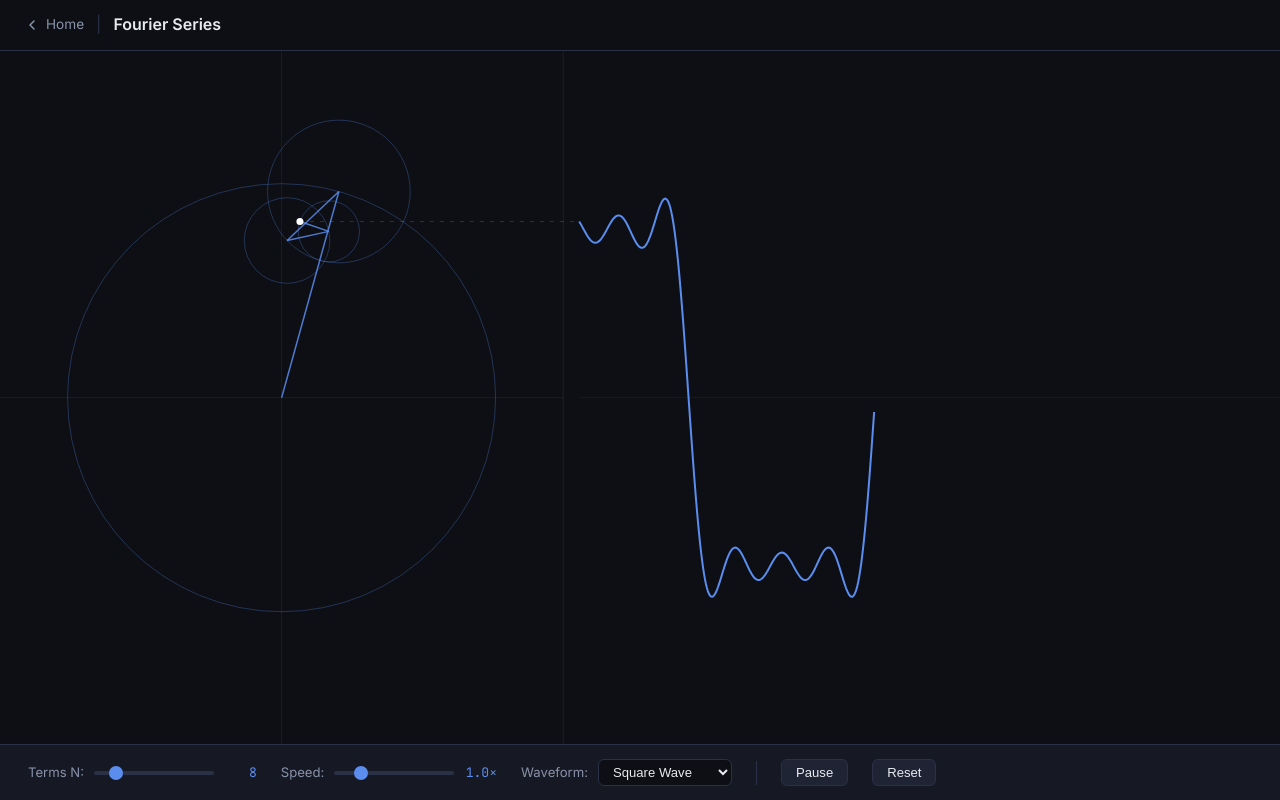
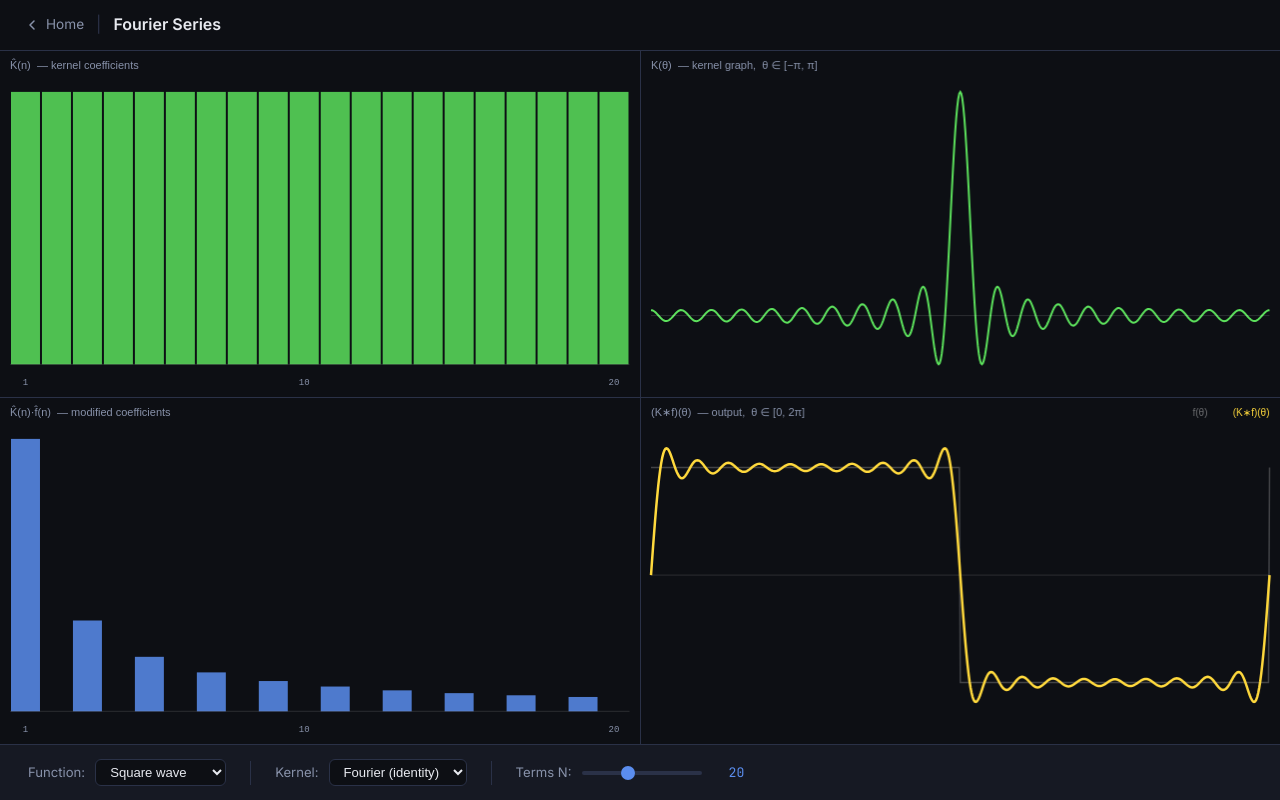
Before and after one commit to kmhs-ph/math-viz, a website built with Vite: page concepts/fourier/index.html in a window 1280 px wide. Built offline with nearby package versions, Linux system fonts and the light colour scheme.

Commit message:
Fix: 3d polytope coloring rollback Feat: Fourier

```diff
--- a/concepts/fourier/index.html
+++ b/concepts/fourier/index.html
@@ -23,8 +23,11 @@
       <h1>Fourier Series</h1>
     </nav>
 
-    <div class="concept-canvas-area">
-      <canvas id="canvas"></canvas>
+    <div class="fourier-grid">
+      <div class="fourier-panel"><canvas id="canvas-tl"></canvas></div>
+      <div class="fourier-panel"><canvas id="canvas-tr"></canvas></div>
+      <div class="fourier-panel"><canvas id="canvas-bl"></canvas></div>
+      <div class="fourier-panel"><canvas id="canvas-br"></canvas></div>
     </div>
 
     <div class="concept-controls" id="controls"></div>
--- a/concepts/fourier/main.js
+++ b/concepts/fourier/main.js
@@ -1,233 +1,303 @@
-import { resizeCanvas } from '../../shared/canvas-utils.js'
-import { createSlider, createSelect, createButton, addDivider } from '../../shared/controls.js'
+import { createSlider, createSelect, addDivider } from '../../shared/controls.js'
 
-// ── 푸리에 계수 정의 ────────────────────────────────────────────────────────
-const WAVEFORMS = {
+// ── Waveforms ─────────────────────────────────────────────────────────────────
+const WF = {
   square: {
-    label: 'Square Wave',
-    // 홀수 배음만: aₙ = 4/(nπ)
-    coeff: n => (n % 2 !== 0) ? 4 / (n * Math.PI) : 0,
+    label: 'Square wave',
+    b: n => n % 2 ? 4 / (n * Math.PI) : 0,
+    exact: θ => {
+      const t = ((θ % (2*Math.PI)) + 2*Math.PI) % (2*Math.PI)
+      return t < Math.PI ? 1 : -1
+    },
   },
   sawtooth: {
-    label: 'Sawtooth Wave',
-    coeff: n => (2 * Math.pow(-1, n + 1)) / (n * Math.PI),
+    label: 'Sawtooth wave',
+    b: n => 2 * Math.pow(-1, n+1) / (n * Math.PI),
+    exact: θ => {
+      const t = ((θ % (2*Math.PI)) + 2*Math.PI) % (2*Math.PI)
+      return t < Math.PI ? t / Math.PI : (t - 2*Math.PI) / Math.PI
+    },
   },
   triangle: {
-    label: 'Triangle Wave',
-    coeff: n => {
-      if (n % 2 === 0) return 0
-      return (Math.pow(-1, (n - 1) / 2) * 8) / (n * n * Math.PI * Math.PI)
+    label: 'Triangle wave',
+    b: n => n % 2 ? 8 * Math.pow(-1, (n-1)/2) / (n*n*Math.PI*Math.PI) : 0,
+    exact: θ => {
+      const t = ((θ % (2*Math.PI)) + 2*Math.PI) % (2*Math.PI)
+      if (t < Math.PI/2)    return 2*t/Math.PI
+      if (t < 3*Math.PI/2)  return 2 - 2*t/Math.PI
+      return 2*t/Math.PI - 4
     },
   },
 }
 
-// ── 상태 ──────────────────────────────────────────────────────────────────
-const state = {
-  N: 8,
-  speed: 1.0,
-  waveform: 'square',
-  paused: false,
-  time: 0,
-  trail: [],
-  maxTrailLen: 700,
+// ── Kernels ───────────────────────────────────────────────────────────────────
+const KN = {
+  identity: {
+    label: 'Fourier (identity)',
+    coeff: (_n, _p, _N) => 1,
+    graph: (θ, _p, N) => {
+      const d = Math.sin(θ / 2)
+      return Math.abs(d) < 1e-9 ? 2*N + 1 : Math.sin((N + 0.5) * θ) / d
+    },
+    param: null,
+  },
+  heat: {
+    label: 'Heat kernel',
+    coeff: (n, t) => Math.exp(-n * n * t),
+    graph: (θ, t, N) => {
+      let s = 1
+      for (let n = 1; n <= N; n++) s += 2 * Math.exp(-n*n*t) * Math.cos(n * θ)
+      return s
+    },
+    param: { label: 't', min: 0.01, max: 2, step: 0.01, def: 0.3 },
+  },
+  poisson: {
+    label: 'Poisson kernel',
+    coeff: (n, r) => Math.pow(r, n),
+    graph: (θ, r) => (1 - r*r) / (1 - 2*r*Math.cos(θ) + r*r),
+    param: { label: 'r', min: 0.05, max: 0.98, step: 0.01, def: 0.7 },
+  },
+  fejer: {
+    label: 'Fejér kernel',
+    coeff: (n, _p, N) => n < N ? 1 - n/N : 0,
+    graph: (θ, _p, N) => {
+      const d = Math.sin(θ / 2)
+      return Math.abs(d) < 1e-9 ? N : Math.sin(N * θ / 2) ** 2 / (N * d * d)
+    },
+    param: null,
+  },
 }
 
-// ── Canvas 설정 ───────────────────────────────────────────────────────────
-const canvas = document.getElementById('canvas')
-const ctx = canvas.getContext('2d')
-let W = 0, H = 0
+// ── State ─────────────────────────────────────────────────────────────────────
+const state = { wf: 'square', kn: 'identity', N: 20, param: 1 }
 
-function resize() {
-  resizeCanvas(canvas)
-  const r = canvas.parentElement.getBoundingClientRect()
-  W = r.width
-  H = r.height
-  state.trail = []
+// ── Canvas refs ───────────────────────────────────────────────────────────────
+const CVTL = document.getElementById('canvas-tl')
+const CVTR = document.getElementById('canvas-tr')
+const CVBL = document.getElementById('canvas-bl')
+const CVBR = document.getElementById('canvas-br')
+
+function prep(cv) {
+  const dpr = window.devicePixelRatio || 1
+  const r   = cv.parentElement.getBoundingClientRect()
+  const W = r.width, H = r.height
+  if (cv.width !== Math.round(W*dpr) || cv.height !== Math.round(H*dpr)) {
+    cv.width = Math.round(W*dpr); cv.height = Math.round(H*dpr)
+    const c = cv.getContext('2d')
+    c.resetTransform(); c.scale(dpr, dpr)
+  }
+  return [cv.getContext('2d'), W, H]
 }
 
-// ── 에피사이클 목록 계산 ────────────────────────────────────────────────────
-function getCircles() {
-  const wf = WAVEFORMS[state.waveform]
-  const circles = []
-  for (let n = 1; n <= state.N; n++) {
-    const a = wf.coeff(n)
-    if (a === 0) continue
-    circles.push({ n, r: Math.abs(a), sign: Math.sign(a) })
-  }
-  circles.sort((a, b) => b.r - a.r)
-  return circles
+// ── Drawing primitives ────────────────────────────────────────────────────────
+const PL=10, PR=10, PT=30, PB=22
+
+function panelTitle(ctx, text) {
+  ctx.save()
+  ctx.fillStyle = '#8892aa'
+  ctx.font = '11px Inter, sans-serif'
+  ctx.textBaseline = 'middle'
+  ctx.fillText(text, PL, PT / 2)
+  ctx.restore()
 }
 
-// ── 그리기 ────────────────────────────────────────────────────────────────
-function draw() {
+function hline(ctx, W, y) {
+  ctx.save()
+  ctx.strokeStyle = 'rgba(255,255,255,0.13)'
+  ctx.lineWidth = 1
+  ctx.beginPath(); ctx.moveTo(PL, y); ctx.lineTo(W-PR, y); ctx.stroke()
+  ctx.restore()
+}
+
+function drawBars(ctx, W, H, vals, posCol) {
+  const N   = vals.length
+  const cW  = W - PL - PR
+  const cH  = H - PT - PB
+  const step = cW / N
+  const barW = Math.max(1.5, step - 2)
+
+  const vMax = Math.max(1e-9, ...vals)
+  const vMin = Math.min(0, ...vals)
+  const span = Math.max(vMax - vMin, 1e-9)
+  const yMin = vMin - span * 0.04
+  const yMax = vMax + span * 0.04
+  const yOf  = v => PT + (1 - (v - yMin) / (yMax - yMin)) * cH
+  const y0   = yOf(0)
+
+  ctx.save()
+  for (let i = 0; i < N; i++) {
+    const v  = vals[i]
+    const bx = PL + (i + 0.5) * step - barW / 2
+    ctx.globalAlpha = 0.85
+    ctx.fillStyle   = v >= 0 ? posCol : '#e05c5c'
+    ctx.fillRect(bx, Math.min(yOf(v), y0), barW, Math.abs(yOf(v) - y0))
+  }
+  ctx.globalAlpha = 1
+  ctx.restore()
+
+  hline(ctx, W, y0)
+
+  // sparse n-axis tick labels
+  ctx.save()
+  ctx.fillStyle   = '#8892aa'
+  ctx.font        = '9px "JetBrains Mono", monospace'
+  ctx.textBaseline = 'top'
+  ctx.textAlign    = 'center'
+  const ticks = [...new Set([1, Math.ceil(N/2), N])]
+  for (const n of ticks) {
+    ctx.fillText(n, PL + (n - 0.5) * step, H - PB + 3)
+  }
+  ctx.restore()
+}
+
+function drawCurve(ctx, W, H, vals, yMin, yMax, col, lw) {
+  const cW  = W - PL - PR
+  const cH  = H - PT - PB
+  const yOf = v => PT + (1 - (v - yMin) / (yMax - yMin)) * cH
+
+  ctx.save()
+  ctx.beginPath()
+  ctx.strokeStyle = col
+  ctx.lineWidth   = lw
+  vals.forEach((v, i) => {
+    const x = PL + (i / (vals.length - 1)) * cW
+    i === 0 ? ctx.moveTo(x, yOf(v)) : ctx.lineTo(x, yOf(v))
+  })
+  ctx.stroke()
+  ctx.restore()
+
+  return yOf
+}
+
+// ── Panel renderers ───────────────────────────────────────────────────────────
+
+function renderTL() {
+  const [ctx, W, H] = prep(CVTL)
+  ctx.clearRect(0, 0, W, H)
+  const kn = KN[state.kn], N = state.N
+  drawBars(ctx, W, H, Array.from({length: N}, (_, i) => kn.coeff(i+1, state.param, N)), '#5ce05c')
+  panelTitle(ctx, 'K̂(n)  — kernel coefficients')
+}
+
+function renderTR() {
+  const [ctx, W, H] = prep(CVTR)
+  ctx.clearRect(0, 0, W, H)
+  const kn = KN[state.kn], N = state.N, M = 600
+  const vals = Array.from({length: M+1}, (_, i) =>
+    kn.graph(-Math.PI + 2*Math.PI*i/M, state.param, N))
+
+  const vMax = Math.max(...vals)
+  const vMin = Math.min(0, ...vals)
+  const span = Math.max(vMax - vMin, 1e-9)
+  const yMin = vMin - span * 0.04, yMax = vMax + span * 0.04
+
+  const yOf = drawCurve(ctx, W, H, vals, yMin, yMax, '#5ce05c', 2)
+  hline(ctx, W, yOf(0))
+  panelTitle(ctx, 'K(θ)  — kernel graph,  θ ∈ [−π, π]')
+}
+
+function renderBL() {
+  const [ctx, W, H] = prep(CVBL)
+  ctx.clearRect(0, 0, W, H)
+  const wf = WF[state.wf], kn = KN[state.kn], N = state.N
+  drawBars(ctx, W, H, Array.from({length: N}, (_, i) => kn.coeff(i+1, state.param, N) * wf.b(i+1)), '#5b8dee')
+  panelTitle(ctx, 'K̂(n)·f̂(n)  — modified coefficients')
+}
+
+function renderBR() {
+  const [ctx, W, H] = prep(CVBR)
   ctx.clearRect(0, 0, W, H)
 
-  const splitX = W * 0.44
-  const waveStartX = splitX + 16
-  const cy = H / 2
+  const wf = WF[state.wf], kn = KN[state.kn], N = state.N, M = 600
 
-  // 분리선
-  ctx.beginPath()
-  ctx.moveTo(splitX, 0)
-  ctx.lineTo(splitX, H)
-  ctx.strokeStyle = 'rgba(255,255,255,0.07)'
-  ctx.lineWidth = 1
-  ctx.stroke()
-
-  // 에피사이클 영역 좌표 원점
-  const ox = splitX / 2
-  const oy = cy
-
-  const circles = getCircles()
-  if (circles.length === 0) return
-
-  // 가장 큰 원의 반지름을 기준으로 스케일 계산
-  const maxR = circles[0].r
-  const scale = (Math.min(splitX, H) * 0.38) / maxR
-
-  // 좌표축
-  ctx.beginPath()
-  ctx.moveTo(0, oy); ctx.lineTo(splitX, oy)
-  ctx.moveTo(ox, 0); ctx.lineTo(ox, H)
-  ctx.strokeStyle = 'rgba(255,255,255,0.06)'
-  ctx.lineWidth = 1
-  ctx.stroke()
-
-  // 에피사이클 그리기
-  let x = ox, y = oy
-  circles.forEach(c => {
-    const r = c.r * scale
-    // sign이 음수면 위상 π 반전
-    const angle = c.n * state.time + (c.sign < 0 ? Math.PI : 0)
-    const nx = x + r * Math.cos(angle)
-    const ny = y + r * Math.sin(angle)
-
-    // 원
-    ctx.beginPath()
-    ctx.arc(x, y, r, 0, Math.PI * 2)
-    ctx.strokeStyle = 'rgba(91,141,238,0.3)'
-    ctx.lineWidth = 1
-    ctx.stroke()
-
-    // 암(arm)
-    ctx.beginPath()
-    ctx.moveTo(x, y)
-    ctx.lineTo(nx, ny)
-    ctx.strokeStyle = 'rgba(91,141,238,0.85)'
-    ctx.lineWidth = 1.5
-    ctx.stroke()
-
-    x = nx; y = ny
+  const exactVals = Array.from({length: M+1}, (_, i) => wf.exact(2*Math.PI*i/M))
+  const outVals   = Array.from({length: M+1}, (_, i) => {
+    const θ = 2*Math.PI*i/M
+    let s = 0
+    for (let n = 1; n <= N; n++) s += kn.coeff(n, state.param, N) * wf.b(n) * Math.sin(n * θ)
+    return s
   })
 
-  // 끝점 점
-  ctx.beginPath()
-  ctx.arc(x, y, 3.5, 0, Math.PI * 2)
-  ctx.fillStyle = '#ffffff'
-  ctx.fill()
+  const all  = [...exactVals, ...outVals]
+  const vMax = Math.max(...all), vMin = Math.min(...all)
+  const span = Math.max(vMax - vMin, 1e-9)
+  const yMin = vMin - span * 0.08, yMax = vMax + span * 0.08
 
-  // 궤적 기록
-  state.trail.unshift({ x, y })
-  if (state.trail.length > state.maxTrailLen) state.trail.length = state.maxTrailLen
+  const yOf = v => PT + (1 - (v - yMin) / (yMax - yMin)) * (H - PT - PB)
+  hline(ctx, W, yOf(0))
 
-  // 파형 전개
-  const trailStep = (W - waveStartX - 8) / state.maxTrailLen
+  drawCurve(ctx, W, H, exactVals, yMin, yMax, 'rgba(255,255,255,0.22)', 1.5)
+  drawCurve(ctx, W, H, outVals,   yMin, yMax, '#ffd93d', 2.5)
 
-  // 연결선 (끝점 → 파형 첫 점)
-  if (state.trail.length > 0) {
-    const wx0 = waveStartX
-    const wy0 = cy + state.trail[0].y - oy
-    ctx.beginPath()
-    ctx.moveTo(x, y)
-    ctx.lineTo(wx0, wy0)
-    ctx.strokeStyle = 'rgba(255,255,255,0.15)'
-    ctx.lineWidth = 1
-    ctx.setLineDash([4, 6])
-    ctx.stroke()
-    ctx.setLineDash([])
-  }
+  // right-side legend
+  ctx.save()
+  ctx.font = '10px Inter, sans-serif'
+  ctx.textBaseline = 'middle'
+  ctx.textAlign    = 'right'
+  ctx.fillStyle = 'rgba(255,255,255,0.4)';  ctx.fillText('f(θ)',    W - PR - 62, PT/2)
+  ctx.fillStyle = '#ffd93d';                ctx.fillText('(K∗f)(θ)', W - PR,     PT/2)
+  ctx.restore()
 
-  // 파형 경로
-  if (state.trail.length > 1) {
-    ctx.beginPath()
-    state.trail.forEach((pt, i) => {
-      const wx = waveStartX + i * trailStep
-      const wy = cy + pt.y - oy
-      if (i === 0) ctx.moveTo(wx, wy)
-      else ctx.lineTo(wx, wy)
-    })
-    ctx.strokeStyle = '#5b8dee'
-    ctx.lineWidth = 2
-    ctx.stroke()
-  }
-
-  // 파형 영역 수평 축
-  ctx.beginPath()
-  ctx.moveTo(waveStartX, cy)
-  ctx.lineTo(W, cy)
-  ctx.strokeStyle = 'rgba(255,255,255,0.05)'
-  ctx.lineWidth = 1
-  ctx.stroke()
+  panelTitle(ctx, '(K∗f)(θ)  — output,  θ ∈ [0, 2π]')
 }
 
-// ── 애니메이션 루프 ────────────────────────────────────────────────────────
-let lastTs = null
-
-function loop(ts) {
-  requestAnimationFrame(loop)
-  if (lastTs === null) { lastTs = ts; return }
-  const dt = Math.min((ts - lastTs) / 1000, 0.05)
-  lastTs = ts
-
-  if (!state.paused) state.time += dt * state.speed
-  draw()
+function render() {
+  renderTL(); renderTR(); renderBL(); renderBR()
 }
 
-// ── 컨트롤 UI ─────────────────────────────────────────────────────────────
-const controlsEl = document.getElementById('controls')
+// ── Controls ──────────────────────────────────────────────────────────────────
+const ctrlEl = document.getElementById('controls')
 
-createSlider({
-  container: controlsEl,
-  label: 'Terms N',
-  min: 1, max: 50, step: 1, value: state.N,
-  format: v => Math.round(v),
-  onChange: v => { state.N = Math.round(v); state.trail = [] },
+createSelect({
+  container: ctrlEl, label: 'Function',
+  options: Object.entries(WF).map(([v, w]) => ({ value: v, label: w.label })),
+  value: state.wf,
+  onChange: v => { state.wf = v; render() },
 })
 
-createSlider({
-  container: controlsEl,
-  label: 'Speed',
-  min: 0.1, max: 5, step: 0.1, value: state.speed,
-  format: v => v.toFixed(1) + '×',
-  onChange: v => { state.speed = v },
-})
+addDivider(ctrlEl)
 
 createSelect({
-  container: controlsEl,
-  label: 'Waveform',
-  options: Object.entries(WAVEFORMS).map(([value, { label }]) => ({ value, label })),
-  value: state.waveform,
-  onChange: v => { state.waveform = v; state.trail = []; state.time = 0 },
-})
-
-addDivider(controlsEl)
-
-const pauseBtn = createButton({
-  container: controlsEl,
-  label: 'Pause',
-  onClick: () => {
-    state.paused = !state.paused
-    pauseBtn.textContent = state.paused ? '▶ Play' : 'Pause'
+  container: ctrlEl, label: 'Kernel',
+  options: Object.entries(KN).map(([v, k]) => ({ value: v, label: k.label })),
+  value: state.kn,
+  onChange: v => {
+    state.kn = v
+    const p = KN[v].param
+    if (p) state.param = p.def
+    refreshParam()
+    render()
   },
 })
 
-createButton({
-  container: controlsEl,
-  label: 'Reset',
-  onClick: () => { state.trail = []; state.time = 0 },
+addDivider(ctrlEl)
+
+createSlider({
+  container: ctrlEl, label: 'Terms N',
+  min: 2, max: 50, step: 1, value: state.N,
+  format: v => Math.round(v),
+  onChange: v => { state.N = Math.round(v); render() },
 })
 
-// ── 시작 ─────────────────────────────────────────────────────────────────
-resize()
-window.addEventListener('resize', resize)
-requestAnimationFrame(loop)
+const paramWrap = document.createElement('span')
+paramWrap.style.display = 'contents'
+ctrlEl.appendChild(paramWrap)
+
+function refreshParam() {
+  paramWrap.innerHTML = ''
+  const p = KN[state.kn].param
+  if (!p) return
+  const div = document.createElement('div')
+  div.className = 'divider'
+  paramWrap.appendChild(div)
+  createSlider({
+    container: paramWrap, label: p.label,
+    min: p.min, max: p.max, step: p.step, value: state.param,
+    format: v => v.toFixed(2),
+    onChange: v => { state.param = v; render() },
+  })
+}
+refreshParam()
+
+window.addEventListener('resize', render)
+render()
--- a/concepts/group-rep/viz.js
+++ b/concepts/group-rep/viz.js
@@ -1094,8 +1094,7 @@ export class Visualizer {
     const onUp = e => {
       if (mouseDown && !isDrag) {
         if      (this.vizMode === 'simplex4D') this._handleEdgeClick(e)
-        else if (this.dim === 2)               this._handleFaceClick(e)
-        // dim===3: widget handles base vector; dim>=4 other: no click action
+        else if (this.dim === 2 || this.dim === 3) this._handleFaceClick(e)
       }
       isDrag = false; mouseDown = false; canvas.style.cursor = 'grab'
     }
--- a/style.css
+++ b/style.css
@@ -249,6 +249,31 @@ select:hover, select:focus { border-color: var(--accent); }
   width: 1px;
   height: 24px;
   background: var(--border);
+}
+
+/* ── 푸리에 급수 (fourier) ── */
+.fourier-grid {
+  flex: 1;
+  display: grid;
+  grid-template-columns: 1fr 1fr;
+  grid-template-rows: 1fr 1fr;
+  gap: 1px;
+  background: var(--border);
+  overflow: hidden;
+  min-height: 0;
+}
+
+.fourier-panel {
+  background: var(--bg);
+  position: relative;
+  overflow: hidden;
+  min-height: 0;
+}
+
+.fourier-panel canvas {
+  display: block;
+  width: 100%;
+  height: 100%;
 }
 
 /* ── 유한군 표현론 (group-rep) ── */
```
